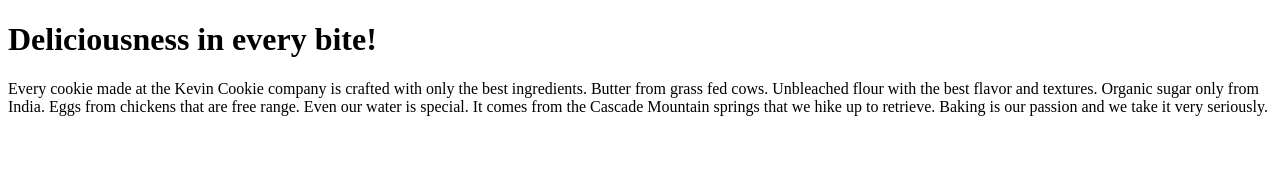
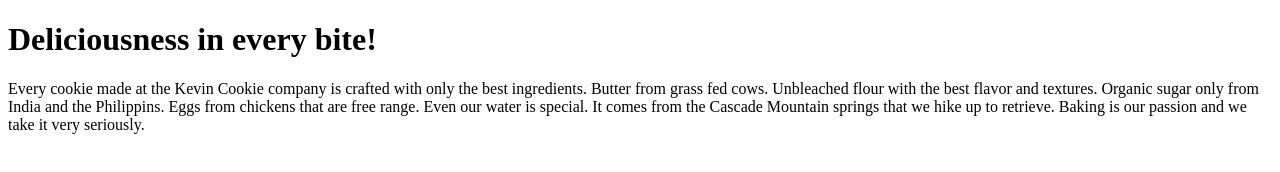
Before and after one commit to IsharaUmayangana/CookieCompany.com, a plain HTML site: page index.htm in a window 1280 px wide. Drawn offline with Linux system fonts and the light colour scheme.

Commit message:
Update index.htm

```diff
--- a/index.htm
+++ b/index.htm
@@ -4,7 +4,7 @@
 
 <h1>Deliciousness in every bite!</h1>
 
-<p>Every cookie made at the Kevin Cookie company is crafted with only the best ingredients. Butter from grass fed cows. Unbleached flour with the best flavor and textures. Organic sugar only from India. Eggs from chickens that are free range. Even our water is special. It comes from the Cascade Mountain springs that we hike up to retrieve. Baking is our passion and we take it very seriously.</p>
+<p>Every cookie made at the Kevin Cookie company is crafted with only the best ingredients. Butter from grass fed cows. Unbleached flour with the best flavor and textures. Organic sugar only from India and the Philippins. Eggs from chickens that are free range. Even our water is special. It comes from the Cascade Mountain springs that we hike up to retrieve. Baking is our passion and we take it very seriously.</p>
 
 
 </body>
```
